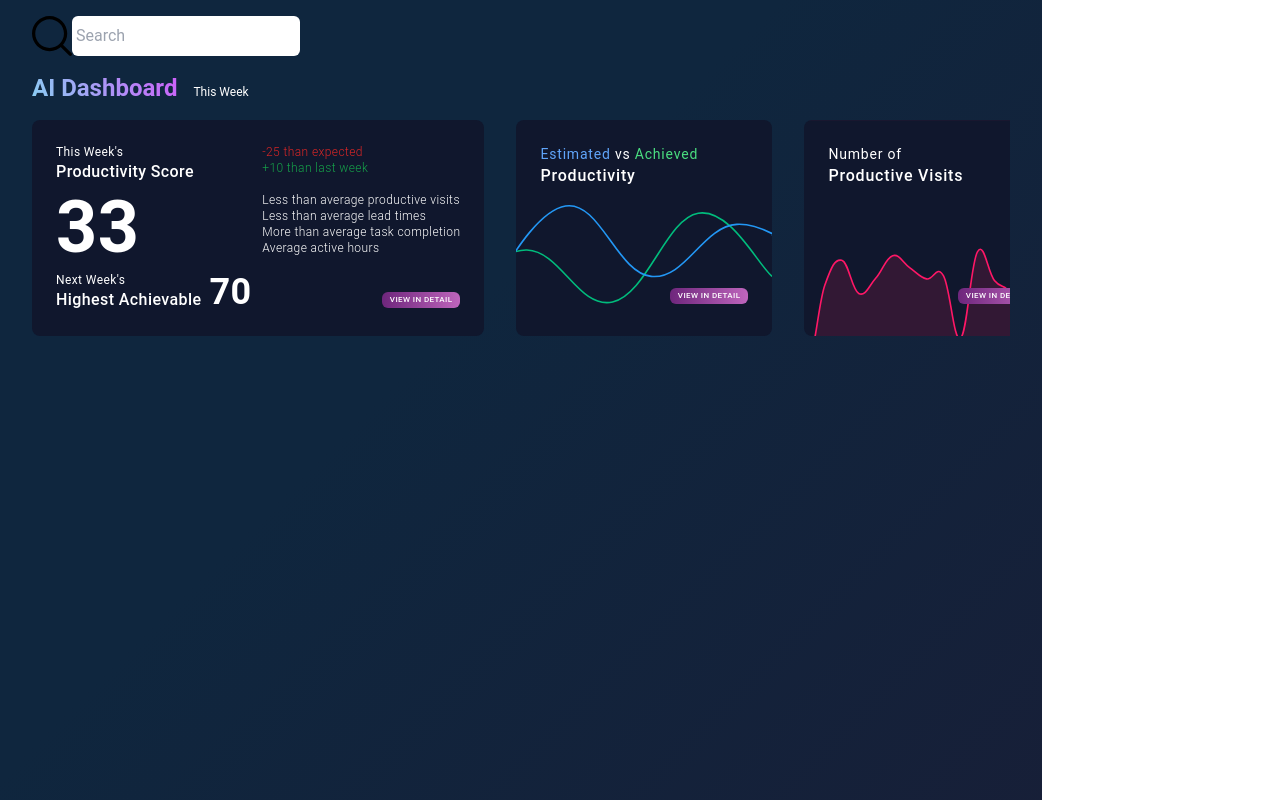
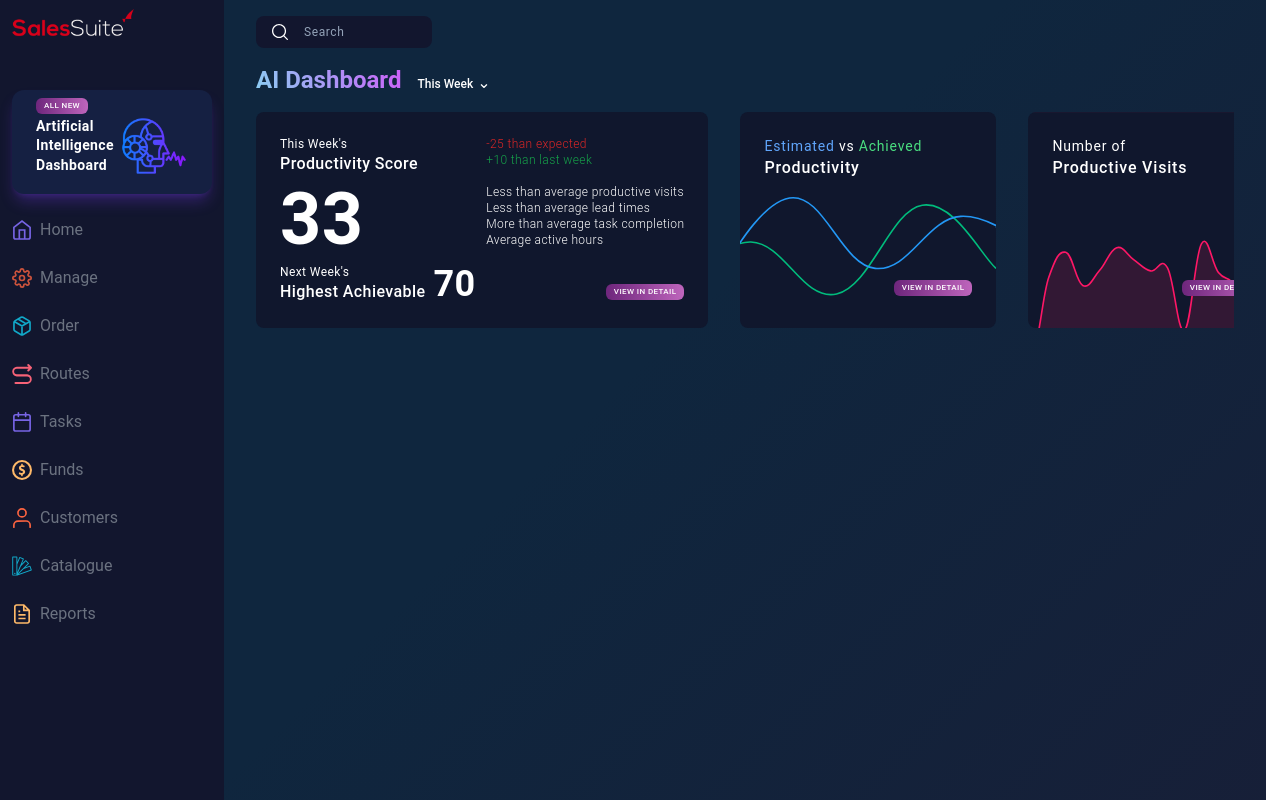
Before and after one commit to Nivethan-Ar/ml-dashboard, a React (Create React App) app: page /dashboard in a window 1280 px wide. Shown: the top 800 px of the page. Built offline with nearby package versions, Linux system fonts and the light colour scheme.

Commit message:
Add Body layout to dashboard

```diff
--- a/src/layouts/Sidebar/Navigation/index.tsx
+++ b/src/layouts/Sidebar/Navigation/index.tsx
@@ -14,7 +14,7 @@ import ReportsIcon from '../../../assets/icons/nav/latest/Reports.svg';
 const Navigation = () => (
   <nav className="text-gray-500 ">
     <ul className="flex flex-col gap-6">
-      <NavCardItem link="/" />
+      <NavCardItem link="/dashboard" />
       <NavItem link="/home" icon={DashboardIcon} label="Home" />
       <NavItem link="/manage" icon={ManageIcon} label="Manage" />
       <NavItem link="/" icon={OrderManageIcon} label="Order" />
--- a/src/pages/DashboardML/Dashboard.tsx
+++ b/src/pages/DashboardML/Dashboard.tsx
@@ -2,8 +2,10 @@ import SearchIcon from '../../assets/icons/top-bar/search.svg';
 import CardButton from '../../components/CardButton';
 import WaveIcon from './wave.svg';
 import WaveIcon_2 from './wave-2.svg';
+import Body from '../../layouts/Body';
 
 const Dashboard = () => (
+  <Body>
     <div
       style={{
         backgroundColor: '#7f53ac',
@@ -13,20 +15,26 @@ const Dashboard = () => (
     >
       {/* TOP BAR */}
       <div className="">
-      <form className="flex" action="" method="post">
+        <form action="" method="post">
+          <div className="relative flex items-center">
+            <img src={SearchIcon} className="w-4 ml-4 absolute pointer-events-none [filter:invert(1)]" alt="" />
+            <input type="text" className=" bg-[#12162e] pl-12 w-44 py-2 rounded-lg placeholder-slate-400 border-none tracking-wider text-xs outline-none text-white focus:ring-2 focus:ring-[#223262] " placeholder="Search" />
+          </div>
+        </form>
 
-        <img src={SearchIcon} className="w-10" alt="" />
-        <input type="text" className="p-1 rounded-md" placeholder="Search" />
-
-      </form>
       </div>
 
       {/* TITLE */}
       <div className="">
         <div className="flex items-baseline gap-4">
           <h6 className="[background-image:linear-gradient(60deg,#89cff2,#ce5efa)] [background-clip:text] [color:transparent] font-semibold text-2xl">AI Dashboard</h6>
-        <div>
-          <p className="text-xs">This Week</p>
+          <div className="flex justify-center items-baseline gap-1">
+            <p className="text-[12px] font-medium">
+              This Week
+            </p>
+            <p>
+              <span>&#8964;</span>
+            </p>
           </div>
         </div>
       </div>
@@ -137,6 +145,8 @@ const Dashboard = () => (
       </main>
 
     </div>
+  </Body>
+
 );
 
 export default Dashboard;
```
Lines whose indentation alone changed are shown as unchanged.
